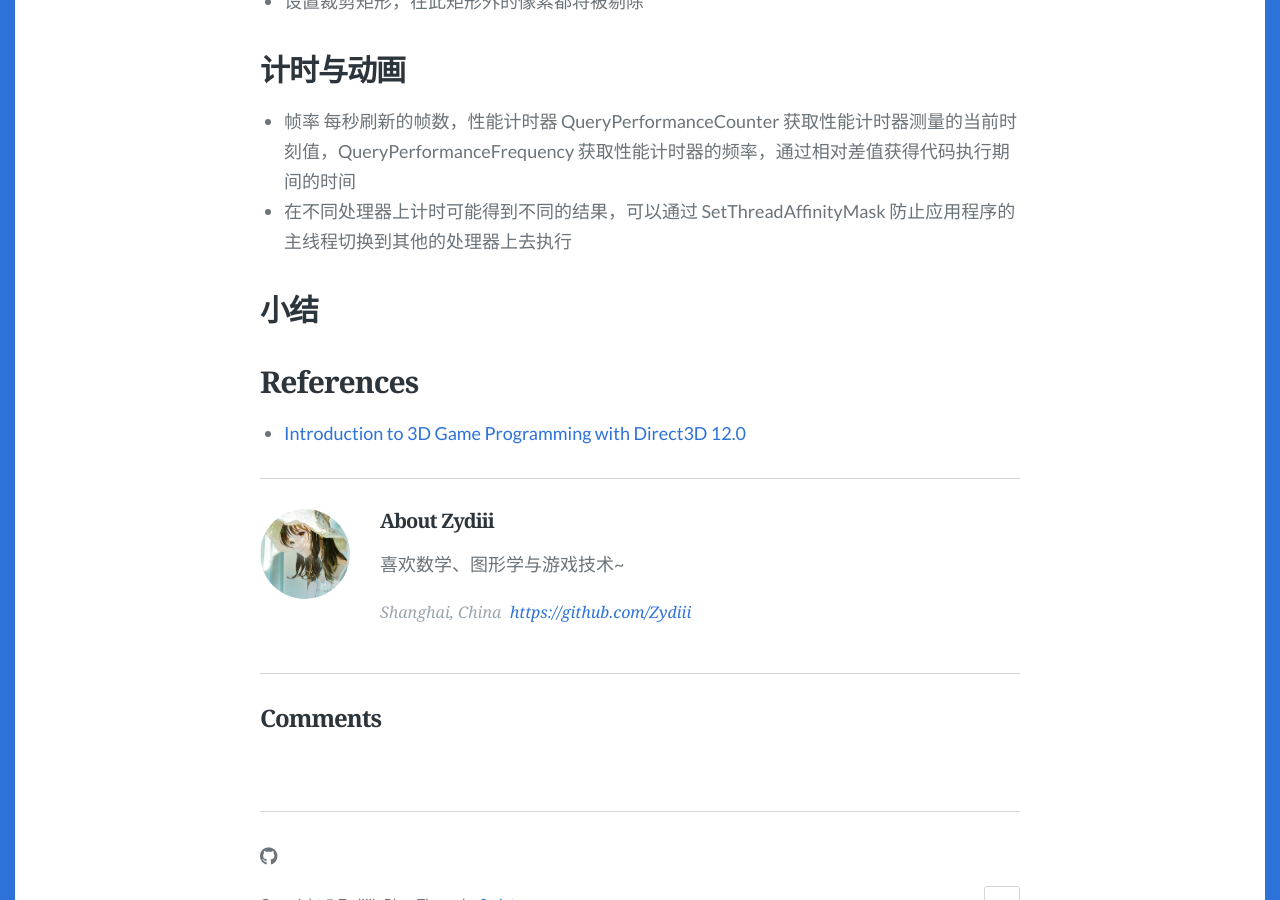
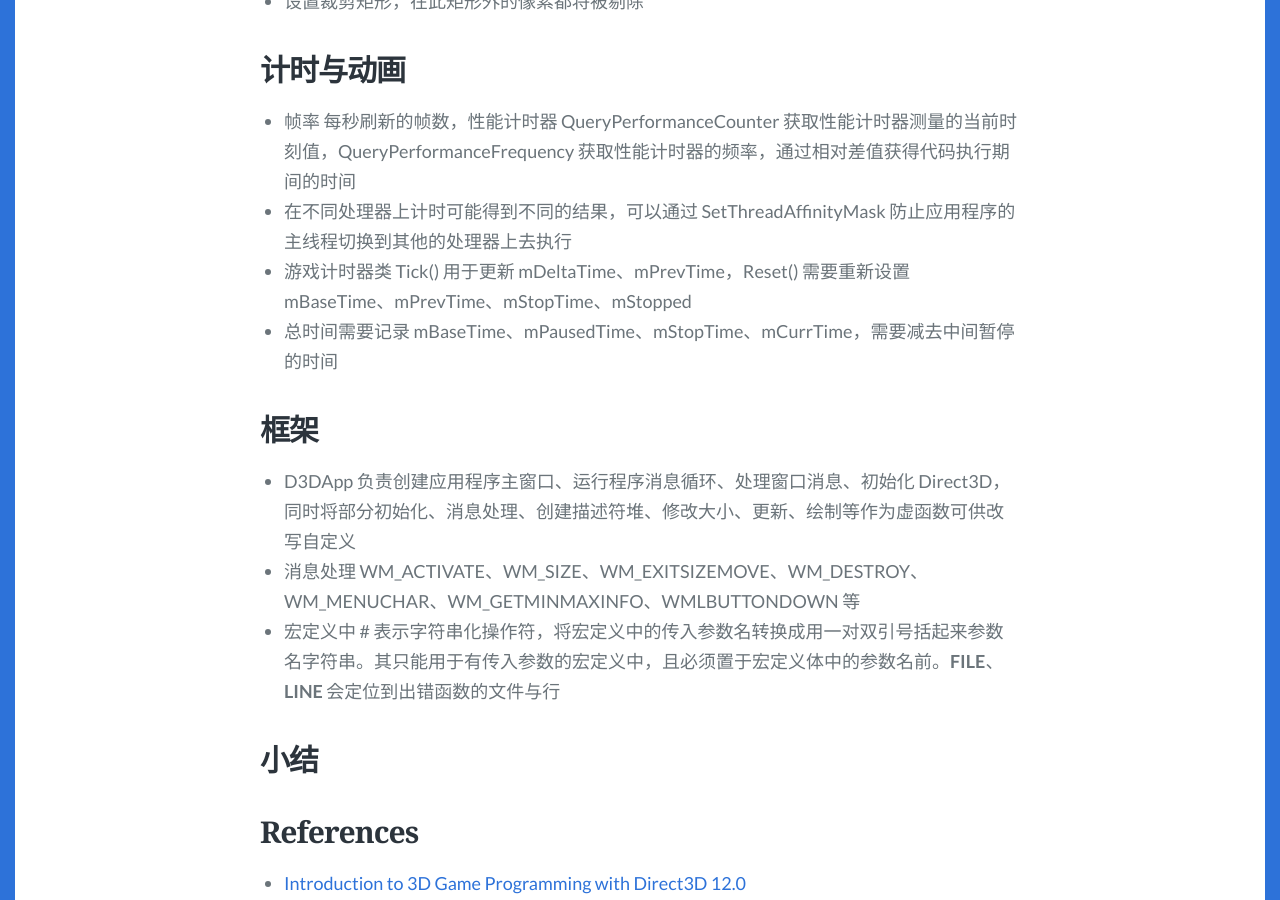
Before and after one commit to Zydiii/Zydiii.github.io, a Jekyll site: the page built from _posts/2023-1-5-DX12_0.md, in a window 1280 px wide and 900 px high, scrolled down 6413 px. Built offline with Jekyll 4.4.1, drawn with Linux system fonts in a browser that asks for light colours; some web fonts are replaced; comment, search, counter and statistics services are not loaded.

```diff
--- a/_posts/2023-1-5-DX12_0.md
+++ b/_posts/2023-1-5-DX12_0.md
@@ -84,6 +84,14 @@ tags: [DX12]
 
 - 帧率 每秒刷新的帧数，性能计时器 <windows.h> QueryPerformanceCounter 获取性能计时器测量的当前时刻值，QueryPerformanceFrequency 获取性能计时器的频率，通过相对差值获得代码执行期间的时间
 - 在不同处理器上计时可能得到不同的结果，可以通过 SetThreadAffinityMask 防止应用程序的主线程切换到其他的处理器上去执行
+- 游戏计时器类 Tick() 用于更新 mDeltaTime、mPrevTime，Reset() 需要重新设置 mBaseTime、mPrevTime、mStopTime、mStopped
+- 总时间需要记录 mBaseTime、mPausedTime、mStopTime、mCurrTime，需要减去中间暂停的时间
+
+## 框架
+
+- D3DApp 负责创建应用程序主窗口、运行程序消息循环、处理窗口消息、初始化 Direct3D，同时将部分初始化、消息处理、创建描述符堆、修改大小、更新、绘制等作为虚函数可供改写自定义
+- 消息处理 WM_ACTIVATE、WM_SIZE、WM_EXITSIZEMOVE、WM_DESTROY、WM_MENUCHAR、WM_GETMINMAXINFO、WMLBUTTONDOWN 等
+- 宏定义中 # 表示字符串化操作符，将宏定义中的传入参数名转换成用一对双引号括起来参数名字符串。其只能用于有传入参数的宏定义中，且必须置于宏定义体中的参数名前。__FILE__、__LINE__ 会定位到出错函数的文件与行
 
 ## 小结
 
```
Also changed, not shown: _posts/2023-1-18-FinalProj1.md (deleted, +0 -12 lines), _posts/2023-2-3-ueNiagara.md (added, +31 -0 lines), images/2023.1.18/0.png (deleted), images/2023.2.3/0.png (added), images/2023.2.3/1.png (added).
